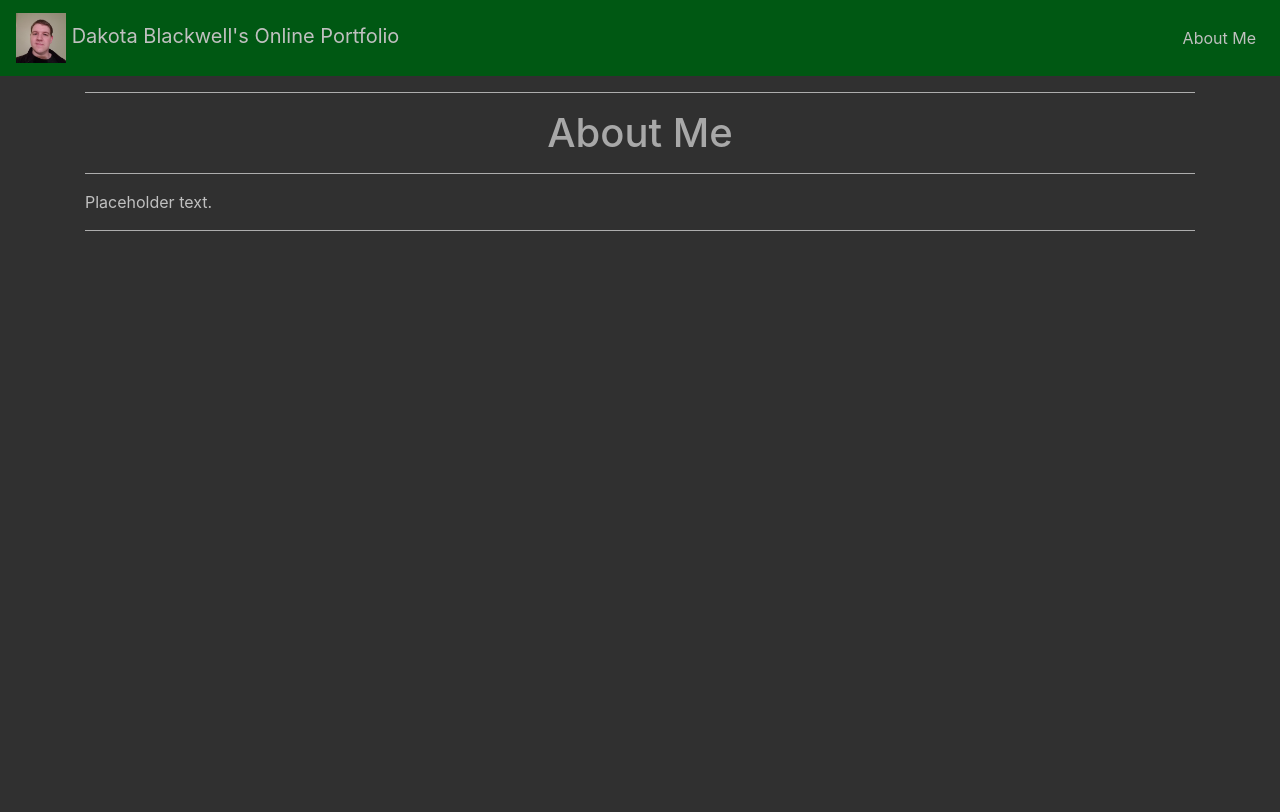
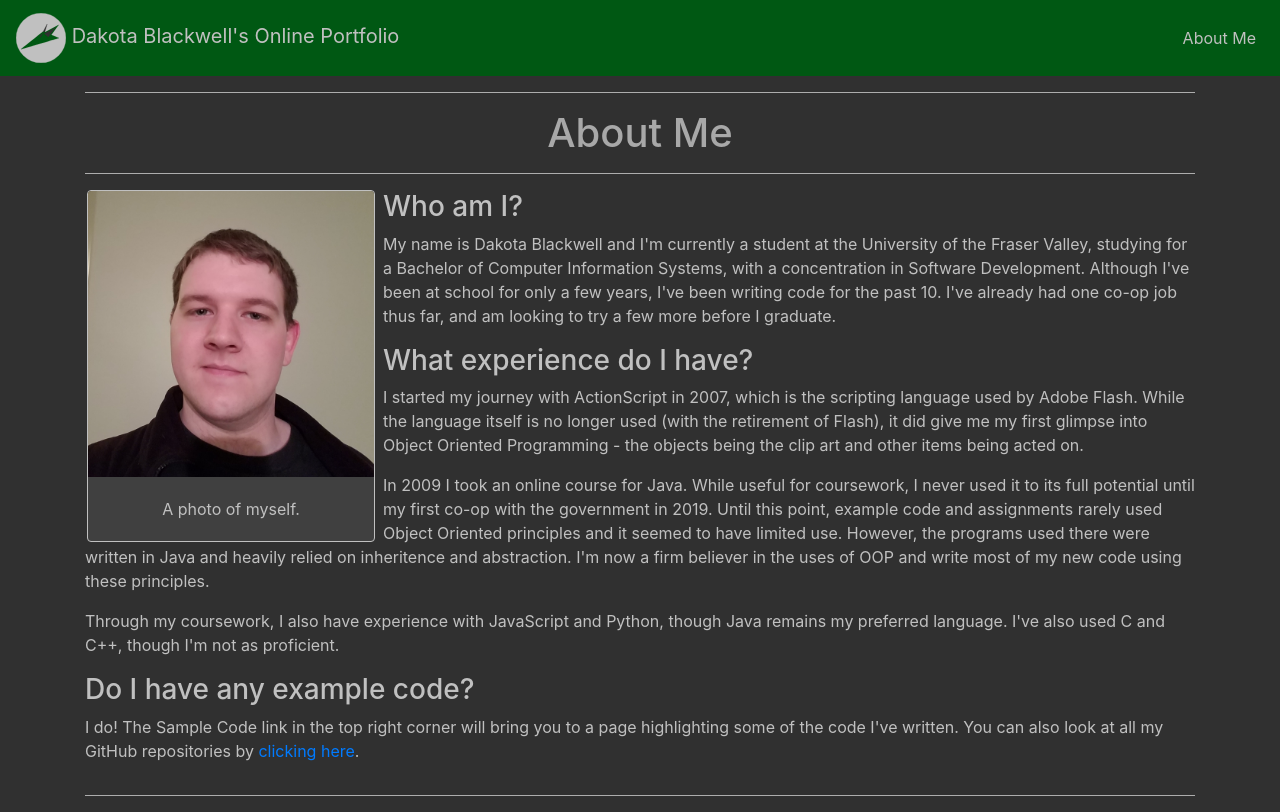
Before and after one commit to blackquaza/blackquaza.github.io, a PHP site: page / in a window 1280 px wide. Before the commit the page ends 231 px from the top, so only its background shows below. Run offline with PHP 8.4, Linux system fonts and the light colour scheme; some libraries are stand-ins or nearby versions.

Commit message:
Updates to main page.

```diff
--- a/css/style.css
+++ b/css/style.css
@@ -66,11 +66,6 @@ hr {
   background-color: #c0c0c0;
 }
 
-.card img {
-  width: 70%;
-  max-width: 150px;
-}
-
 .card-darkgray {
   background-color: #404040;
   color: #c0c0c0;
@@ -81,26 +76,22 @@ hr {
   max-width: 325px;
 }
 
-.dberror {
-  color: red;
-  font-weight: bold;
+@media (min-width: 768px) { /* For "md" and above */
+  .self-card {
+    width: 18rem;
+  }
 }
 
-textarea {
-  margin-bottom: 8px;
+@media (max-width: 767px) { /* For "sm" and below */
+  .self-card {
+    width: 100%;
+    margin: auto;
+    margin-bottom: 0.5rem;
+  }
+  .center-small {
+    text-align: center;
+  }
+  .center-small p {
+    text-align: left;
+  }
 }
-
-form.form-darkgray label {
-  background-color: #303030;
-  color: #c0c0c0;
-  border: 0px;
-}
-
-form.form-darkgray input[type="button"], form.form-darkgray input[type="submit"] {
-  background-color: #404040;
-  color: #c0c0c0;
-}
-
-form.form-darkgray input[type="button"]:hover, form.form-darkgray input[type="submit"]:hover {
-  background-color: #606060;
-}
--- a/fragments/navbar.html
+++ b/fragments/navbar.html
@@ -1,6 +1,6 @@
 <nav class="navbar navbar-expand navbar-darkgray bg-darkgreen sticky-top">
     <a class="navbar-brand" href="/index.html" title="Dakota Blackwell's Online Portfolio">
-        <img id="navbar_pic" src="/img/picture.jpg" height="50" alt="Dakota Blackwell">
+        <img id="navbar_pic" src="/img/logo.svg" height="50" alt="Dakota Blackwell">
         <span class="d-none d-md-inline">Dakota Blackwell's Online Portfolio</span>
     </a>
     <ul class="navbar-nav ml-auto">
--- a/index.html
+++ b/index.html
@@ -6,8 +6,11 @@
     <meta http-equiv="X-UA-Compatible" content="ie=edge">
     <link rel="stylesheet" href="https://stackpath.bootstrapcdn.com/bootstrap/4.4.1/css/bootstrap.min.css">
     <link rel="stylesheet" href="css/style.css">
-    <link rel="shortcut icon" href="img/icon.png" type="image/x-icon">
+    <link rel="shortcut icon" href="img/logo.svg" type="image/x-icon">
     <script src="https://kit.fontawesome.com/731265dcbb.js"></script>
+    <script src="https://code.jquery.com/jquery-3.4.1.slim.min.js"></script>
+    <script src="https://cdn.jsdelivr.net/npm/popper.js@1.16.0/dist/umd/popper.min.js"></script>
+    <script src="https://stackpath.bootstrapcdn.com/bootstrap/4.4.1/js/bootstrap.min.js"></script>
     <script src="js/imports.js"></script>
     <title>About Me</title>
 </head>
@@ -24,16 +27,51 @@
             <hr>
             <h1>About Me</h1>
             <hr>
-            <p>
-                Placeholder text.
-            </p>
+            <div class="row">
+                <div class="col center-small">
+                    <div class="card card-darkgray float-md-left mr-md-2 self-card">
+                        <img class="card-img-top" src="img/picture.jpg" alt="A photo of myself">
+                        <div class="card-body">
+                            A photo of myself.
+                        </div>
+                    </div>
+                    <div>
+                        <h3>Who am I?</h3>
+                        <p>
+                            My name is Dakota Blackwell and I'm currently a student at the University of the Fraser Valley, studying
+                            for a Bachelor of Computer Information Systems, with a concentration in Software Development. Although
+                            I've been at school for only a few years, I've been writing code for the past 10. I've already had one
+                            co-op job thus far, and am looking to try a few more before I graduate.
+                        </p>
+                        <h3>What experience do I have?</h3>
+                        <p>
+                            I started my journey with ActionScript in 2007, which is the scripting language used by Adobe Flash.
+                            While the language itself is no longer used (with the retirement of Flash), it did give me my first glimpse
+                            into Object Oriented Programming - the objects being the clip art and other items being acted on.
+                        </p>
+                        <p>
+                            In 2009 I took an online course for Java. While useful for coursework, I never used it to its full
+                            potential until my first co-op with the government in 2019. Until this point, example code and assignments
+                            rarely used Object Oriented principles and it seemed to have limited use. However, the programs used there
+                            were written in Java and heavily relied on inheritence and abstraction. I'm now a firm believer in the uses
+                            of OOP and write most of my new code using these principles.
+                        </p>
+                        <p>
+                            Through my coursework, I also have experience with JavaScript and Python, though Java remains my preferred
+                            language. I've also used C and C++, though I'm not as proficient.
+                        </p>
+                        <h3>Do I have any example code?</h3>
+                        <p>
+                            I do! The Sample Code link in the top right corner will bring you to a page highlighting some of the code
+                            I've written. You can also look at all my GitHub repositories by
+                            <a href="https://github.com/blackquaza?tab=repositories" target="_blank">clicking here</a>.
+                        </p>
+                    </div>
+                </div>
+            </div>
             <hr>
         </div>
     </article>
-
-    <script src="https://code.jquery.com/jquery-3.4.1.slim.min.js"></script>
-    <script src="https://cdn.jsdelivr.net/npm/popper.js@1.16.0/dist/umd/popper.min.js"></script>
-    <script src="https://stackpath.bootstrapcdn.com/bootstrap/4.4.1/js/bootstrap.min.js"></script>
 </body>
 
 </html>
--- a/js/imports.js
+++ b/js/imports.js
@@ -1,7 +1,3 @@
-function placeNavBar() {
-    place("navbar", "/fragments/navbar.html")
-}
-
 function place(name, location) {
     element = document.getElementById(name);
     pageTitle = document.title;
@@ -16,6 +12,10 @@ function place(name, location) {
     xhttp.send();
 }
 
+function placeNavBar() {
+    place("navbar", "/fragments/navbar.html")
+}
+
 function jsCheck() {
     document.getElementById("jsCheck").remove();
 }
```
Also changed, not shown: img/logo.svg (added).
